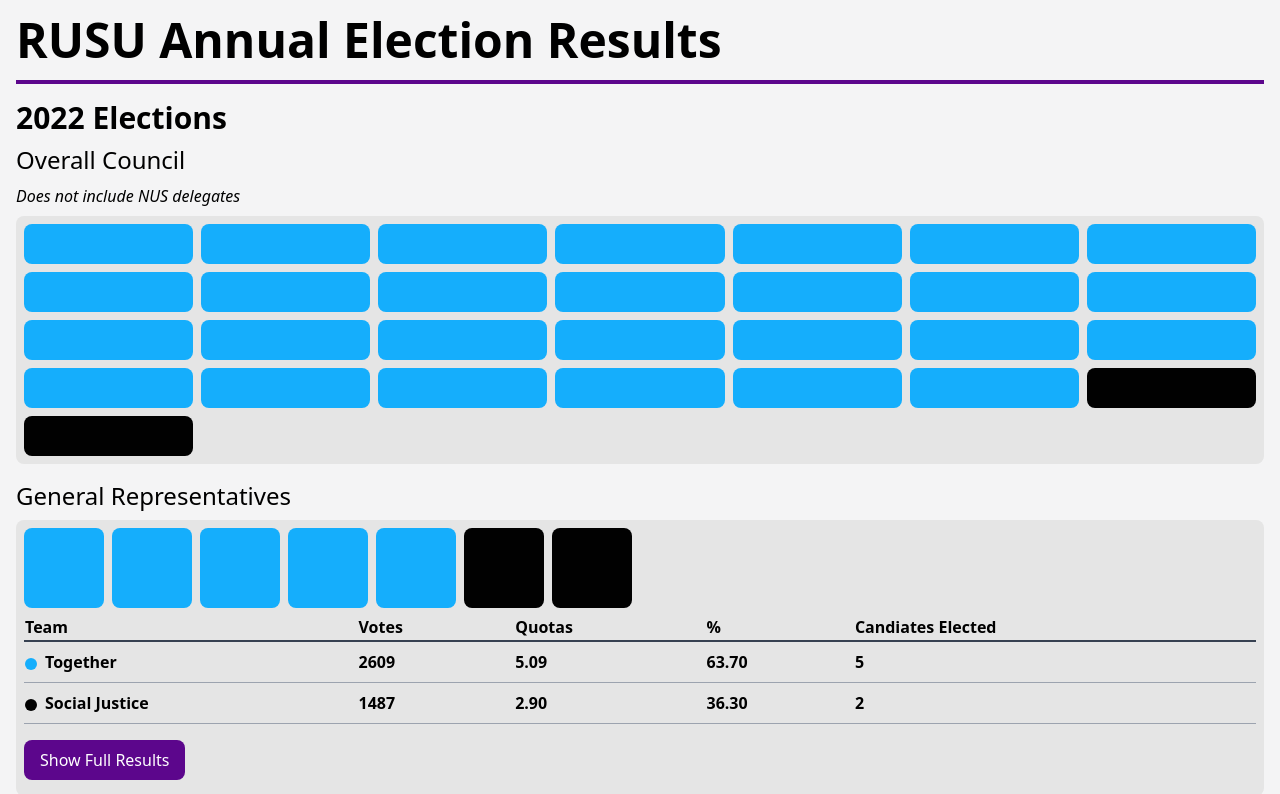
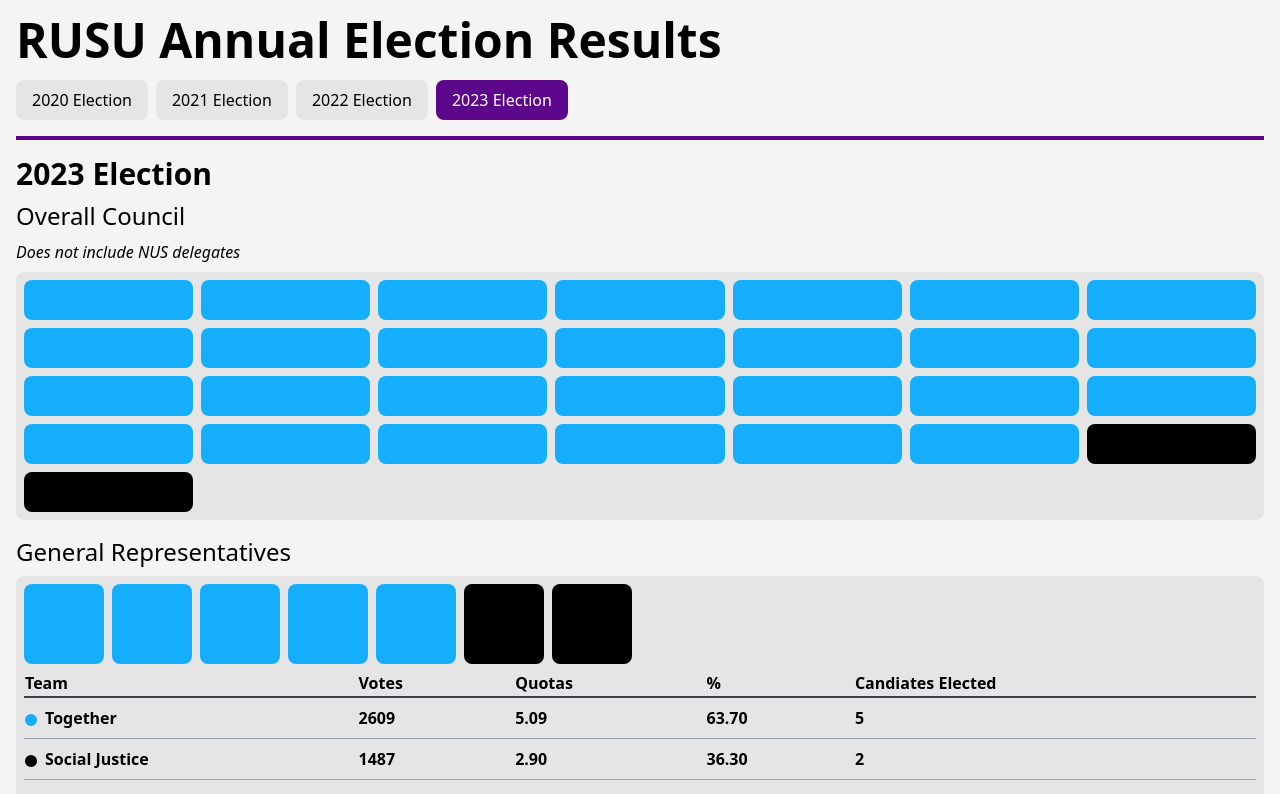
Before and after one commit to dmarmion/rusu-election-results, a React (Vite) app: page / in a window 1280 px wide. Shown: the top 794 px of the page. Built offline with nearby package versions, Linux system fonts and the light colour scheme.

Commit message:
Add year selector

```diff
--- a/src/App.tsx
+++ b/src/App.tsx
@@ -1,23 +1,33 @@
+import { useState } from "react";
+
 import CouncilMember from "./components/CouncilMember";
 import GeneralRepresentatives from "./components/GeneralRepresentatives";
 import OverallCouncil from "./components/OverallCouncil";
+import YearPicker from "./components/YearPicker";
 
-import results2022 from "../data/2023.json";
+import { resultsFiles } from "./utils/resultsFiles";
+import { NamedResultsFile } from "./utils/types";
 
 function App() {
+  // Current set of results being displayed, defaulting to the most recent
+  const [{ name, file: results }, setResultsFile] = useState<NamedResultsFile>(
+    resultsFiles[resultsFiles.length - 1]
+  );
+
   return (
     <div className="container mx-auto px-4">
       <h1>RUSU Annual Election Results</h1>
+      <YearPicker currentFileName={name} setResultsFile={setResultsFile} />
       <hr className="my-4 border-t-4 border-rusupurple" />
 
-      <h2>2022 Elections</h2>
+      <h2>{name}</h2>
 
-      <OverallCouncil teamCounts={results2022.overallCount} />
-      <GeneralRepresentatives candidates={results2022.generalReps} />
+      <OverallCouncil teamCounts={results.overallCount} />
+      <GeneralRepresentatives candidates={results.generalReps} />
 
       {/* Council position result boxes */}
       <div className="mb-4 grid grid-cols-1 gap-4 md:grid-cols-2 xl:grid-cols-3">
-        {results2022.officers.map((position) => (
+        {results.officers.map((position) => (
           <CouncilMember positionID={position.position} candidates={position.candidates} />
         ))}
       </div>
--- /dev/null
+++ b/src/components/YearPicker.tsx
@@ -0,0 +1,28 @@
+import { resultsFiles } from "../utils/resultsFiles";
+import { NamedResultsFile } from "../utils/types";
+
+interface YearPickerProps {
+  currentFileName: string;
+  setResultsFile: (resultsFile: NamedResultsFile) => void;
+}
+
+export default function YearPicker({ currentFileName, setResultsFile }: YearPickerProps) {
+  return (
+    <>
+      {resultsFiles.map((file, i) => {
+        console.log(file.name);
+        return (
+          <button
+            className={`mr-2 rounded-lg px-4 py-2 ${
+              file.name === currentFileName ? "bg-rusupurple text-white" : "bg-neutral-200"
+            }`}
+            onClick={() => setResultsFile(file)}
+            key={i}
+          >
+            {file.name}
+          </button>
+        );
+      })}
+    </>
+  );
+}
--- a/src/utils/resultsFiles.ts
+++ b/src/utils/resultsFiles.ts
@@ -2,7 +2,11 @@
 import results2021 from "../../data/2021.json";
 import results2022 from "../../data/2022.json";
 import results2023 from "../../data/2023.json";
+import { NamedResultsFile } from "./types";
 
-import { ResultsFile } from "./types";
-
-export const results: ResultsFile[] = [results2020, results2021, results2022, results2023];
+export const resultsFiles: NamedResultsFile[] = [
+  { name: "2020 Election", file: results2020 },
+  { name: "2021 Election", file: results2021 },
+  { name: "2022 Election", file: results2022 },
+  { name: "2023 Election", file: results2023 },
+];
--- a/src/utils/types.ts
+++ b/src/utils/types.ts
@@ -35,3 +35,8 @@
   catalystEditor?: Candidate[];
   referendums?: Referendum[];
 }
+
+export interface NamedResultsFile {
+  name: string;
+  file: ResultsFile;
+}
```
